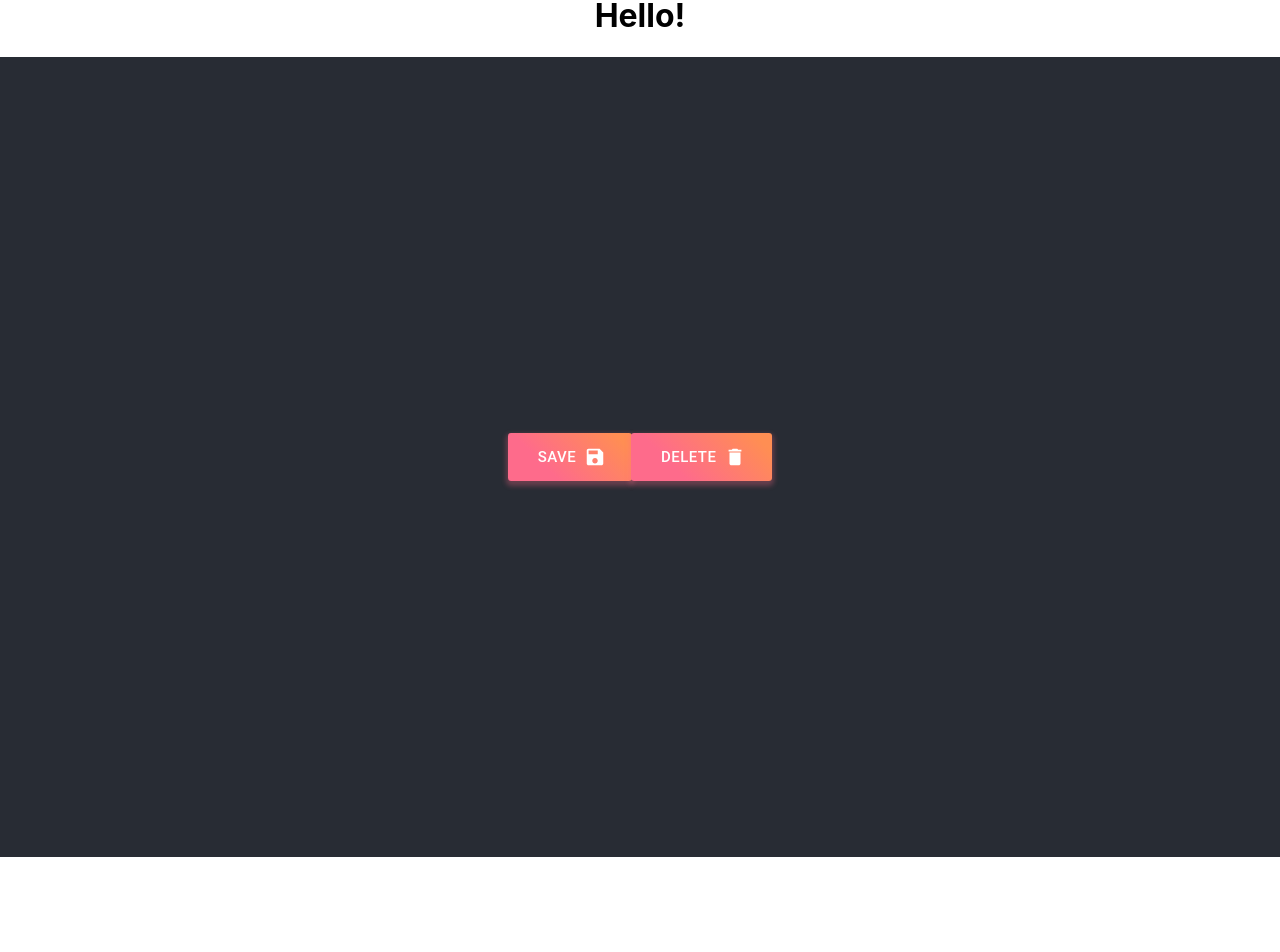
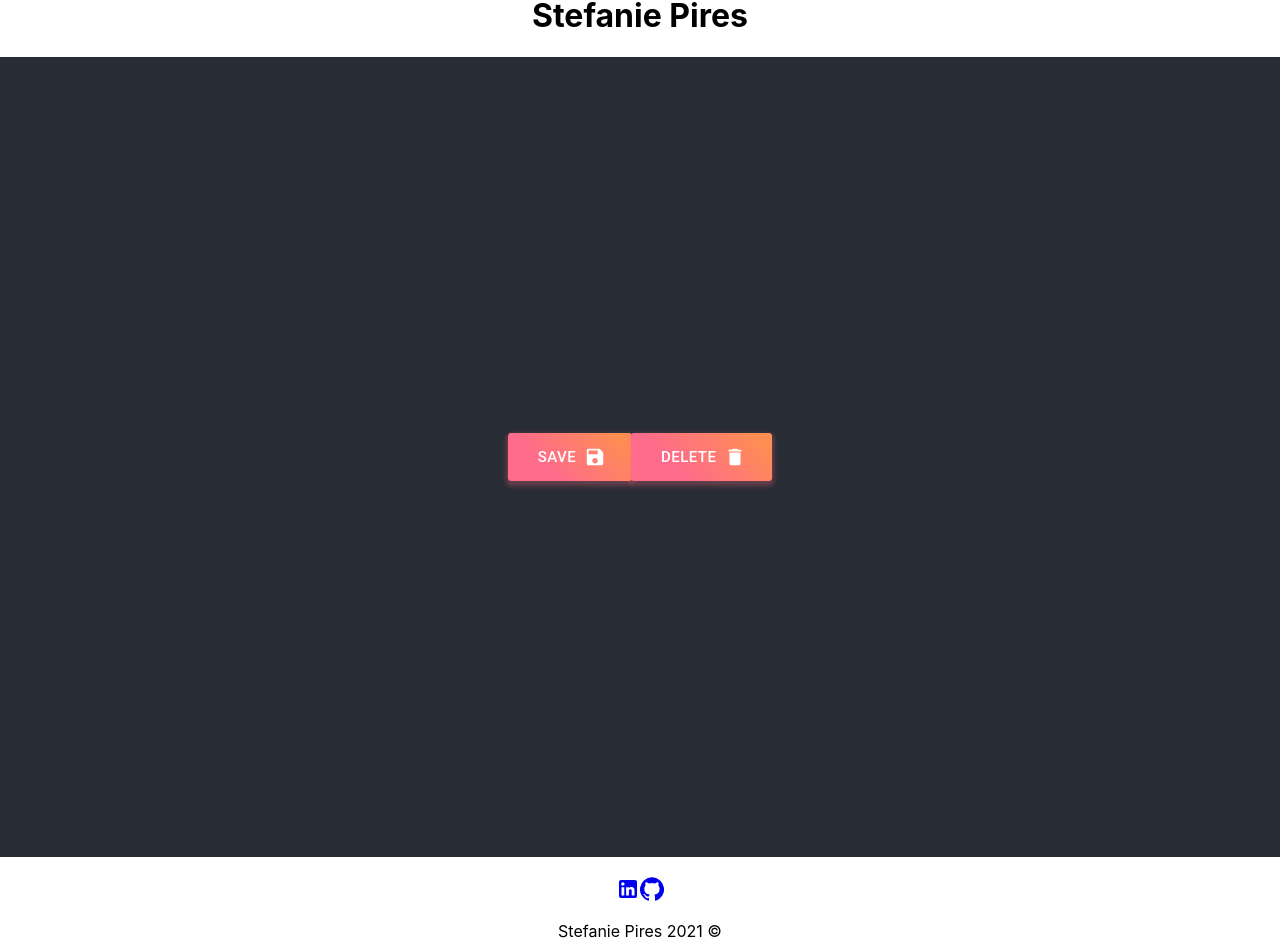
Before and after one commit to stefaniepires/react-portfolio, a React (Create React App) app: page /about in a window 1280 px wide. Shown: the part 61-1013 px from the top of the page. Before the commit the page ends 918 px from the top, so only its background shows below. Built offline with nearby package versions, Linux system fonts and the light colour scheme.

Commit message:
Added the Footer

```diff
--- a/src/App.js
+++ b/src/App.js
@@ -5,6 +5,7 @@ import DeleteIcon from '@material-ui/icons/Delete'
 import ButtonGroup from '@material-ui/core/ButtonGroup'
 import Header from './components/Header';
 import Nav from './components/Nav';
+import Footer from './components/Footer';
 
 function App() {
   return (
@@ -48,6 +49,7 @@ function App() {
         </ButtonGroup>
 
       </header>
+      <Footer/>
     </div>
     </div>
   );
--- a/src/components/Footer/index.js
+++ b/src/components/Footer/index.js
@@ -0,0 +1,23 @@
+import React from 'react'
+import LinkedinIcon from '@material-ui/icons/LinkedIn'
+import GithubIcon from '@material-ui/icons/GitHub'
+import CopyrightIcon from '@material-ui/icons/Copyright';
+
+
+
+const Footer = () => {
+  return (
+    <div>
+      <br/>
+  <a data-testid="link" href="https://www.linkedin.com/in/stefanietinsley/">
+  <LinkedinIcon/>
+  </a>
+  <a data-testid="link" href="https://github.com/stefaniepires/">
+    <GithubIcon/>
+  </a>
+  <p>Stefanie Pires 2021 &copy;</p>
+    </div>
+  )
+}
+
+export default Footer
--- a/src/components/Header/index.js
+++ b/src/components/Header/index.js
@@ -5,7 +5,7 @@ import React from 'react';
 const Header = () => {
   return (
     <div>
-<h1>Hello!</h1>
+<h1>Stefanie Pires</h1>
 
     </div>
   )
```
